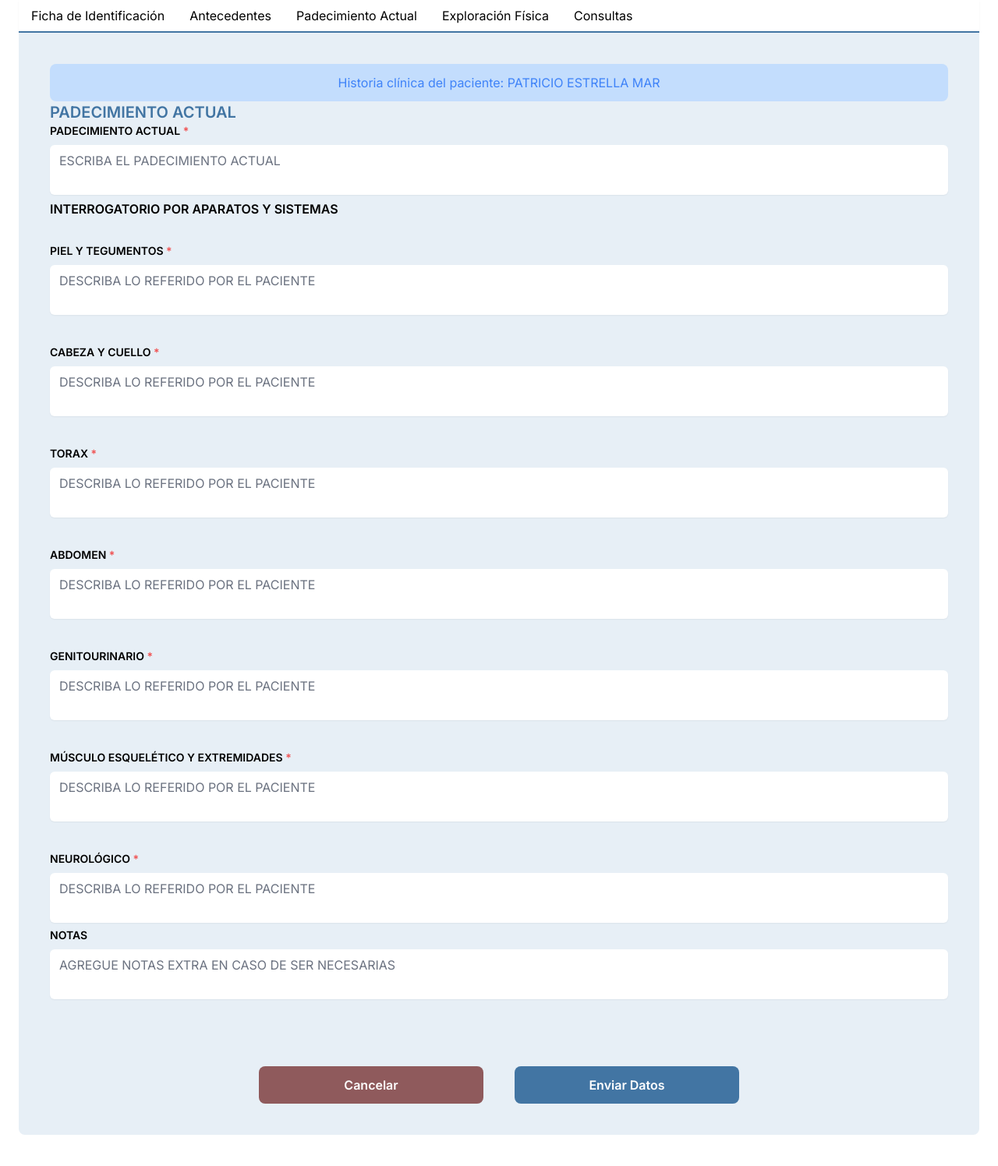
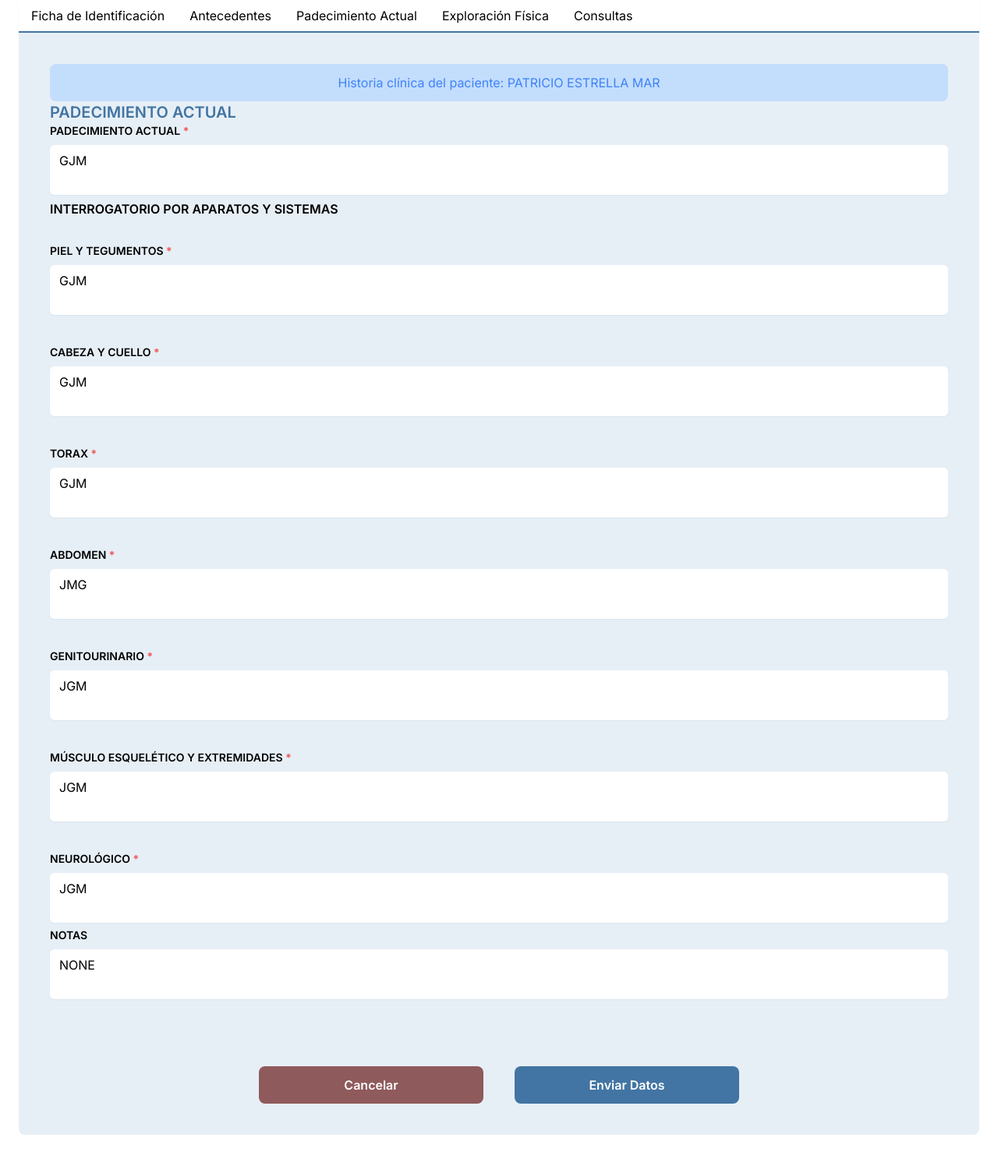
Before and after one commit to samcodemx/expediente, a Django app: page /update-file/1/padecimiento/ in a window 1280 px wide. Shown: the part 264-1760 px from the top of the page at 78% size. Run offline with Django 4.2, Linux system fonts and the light colour scheme; data comes from the database, SQL or seed files in the repository; both versions use the stored data as it was after the commit; style sheets or scripts are compiled from the project's sources; some libraries are stand-ins or nearby versions.

Commit message:
padecimiento update funcionando

```diff
--- a/medical/views.py
+++ b/medical/views.py
@@ -1,5 +1,6 @@
 from django.contrib.auth import authenticate, login, logout
 from django.shortcuts import render, redirect, get_object_or_404
+from django.http import HttpResponse
 from django.contrib.auth.decorators import login_required
 from django.views.decorators.csrf import csrf_exempt
 from django.core.exceptions import ValidationError
@@ -7,6 +8,7 @@ from .forms import LoginForm
 from .models import Paciente, Antecedentes, Medico, PadecimientoActual, ExploracionFisica, Consulta
 from datetime import datetime, date
 import time
+from django.template import loader
 
 
 # Create your views here.
@@ -352,18 +354,18 @@ def update_padecimiento_view(request, id_paciente):
     if request.method == 'POST':
         campos_requeridos = ['padecimiento_actual', 'piel_tegumentos', 'cabeza_cuello', 'torax', 'abdomen', 'genitourinario', 'musculo_extremidades', 'neurologico']
 
-        padecimiento_actual = request.POST.get('padecimiento_actual')
-        piel_tegumentos = request.POST.get('piel_tegumentos')
-        cabeza_cuello = request.POST.get('cabeza_cuello')
-        torax = request.POST.get('torax')
-        abdomen = request.POST.get('abdomen')
-        genitourinario = request.POST.get('genitourinario')
-        musculo_extremidades = request.POST.get('musculo_extremidades')
-        neurologico = request.POST.get('neurologico')
+        padecimiento_actual = request.POST.get('padecimiento_actual').upper()
+        piel_tegumentos = request.POST.get('piel_tegumentos').upper()
+        cabeza_cuello = request.POST.get('cabeza_cuello').upper()
+        torax = request.POST.get('torax').upper()
+        abdomen = request.POST.get('abdomen').upper()
+        genitourinario = request.POST.get('genitourinario').upper()
+        musculo_extremidades = request.POST.get('musculo_extremidades').upper()
+        neurologico = request.POST.get('neurologico').upper()
         notas = request.POST.get('notas')
 
         # Obtener el último registro de PadecimientoActual asociado al paciente
-        padecimiento = PadecimientoActual.objects.filter(paciente=paciente).latest()
+        padecimiento = PadecimientoActual.objects.filter(paciente=paciente).latest('fecha')
         padecimiento.paciente = paciente
         padecimiento.medico = request.user.medico  # Asigna el médico actualmente logueado
         padecimiento.fecha = datetime.now()
@@ -389,10 +391,14 @@ def update_padecimiento_view(request, id_paciente):
 
         padecimiento.save()
         time.sleep(2)
-        return render(request, 'expedientes/update_padecimiento.html', {'paciente': paciente})
+        return render(request, 'expedientes/update_padecimiento.html', {'paciente': paciente, 'padecimiento': padecimiento})
 
-    return render(request, 'expedientes/update_padecimiento.html', {'paciente': paciente})
+    # Obtener el último registro de PadecimientoActual asociado al paciente
+    padecimiento = PadecimientoActual.objects.filter(paciente=paciente).order_by('-fecha').first()
 
+    template = loader.get_template('expedientes/update_padecimiento.html')
+    context = {'paciente': paciente, 'padecimiento': padecimiento}
+    return HttpResponse(template.render(context, request))
 
 
 
--- a/templates/expedientes/forms/padecimiento_actual.html
+++ b/templates/expedientes/forms/padecimiento_actual.html
@@ -17,7 +17,7 @@
 <!-- Padecimiento Actual -->
 <div class="w-full">
   <label for="padecimiento_actual" class="block mb-2 text-sm font-semibold uppercase">Padecimiento Actual <span class="text-red-500">*</span></label>
-  <textarea id="padecimiento_actual" name="padecimiento_actual" class="resize-none w-full border-none rounded-md bg-white shadow-sm uppercase" placeholder="Escriba el padecimiento actual">{{ paciente.padecimiento.padecimiento_actual|default_if_none:'' }}</textarea>
+  <textarea id="padecimiento_actual" name="padecimiento_actual" class="resize-none w-full border-none rounded-md bg-white shadow-sm uppercase" placeholder="Escriba el padecimiento actual">{{ padecimiento.padecimiento_actual|default_if_none:'' }}</textarea>
 </div>
 
 <!-- Interrogativo por aparatos y sistemas -->
```
Also changed, not shown: db.sqlite3.
